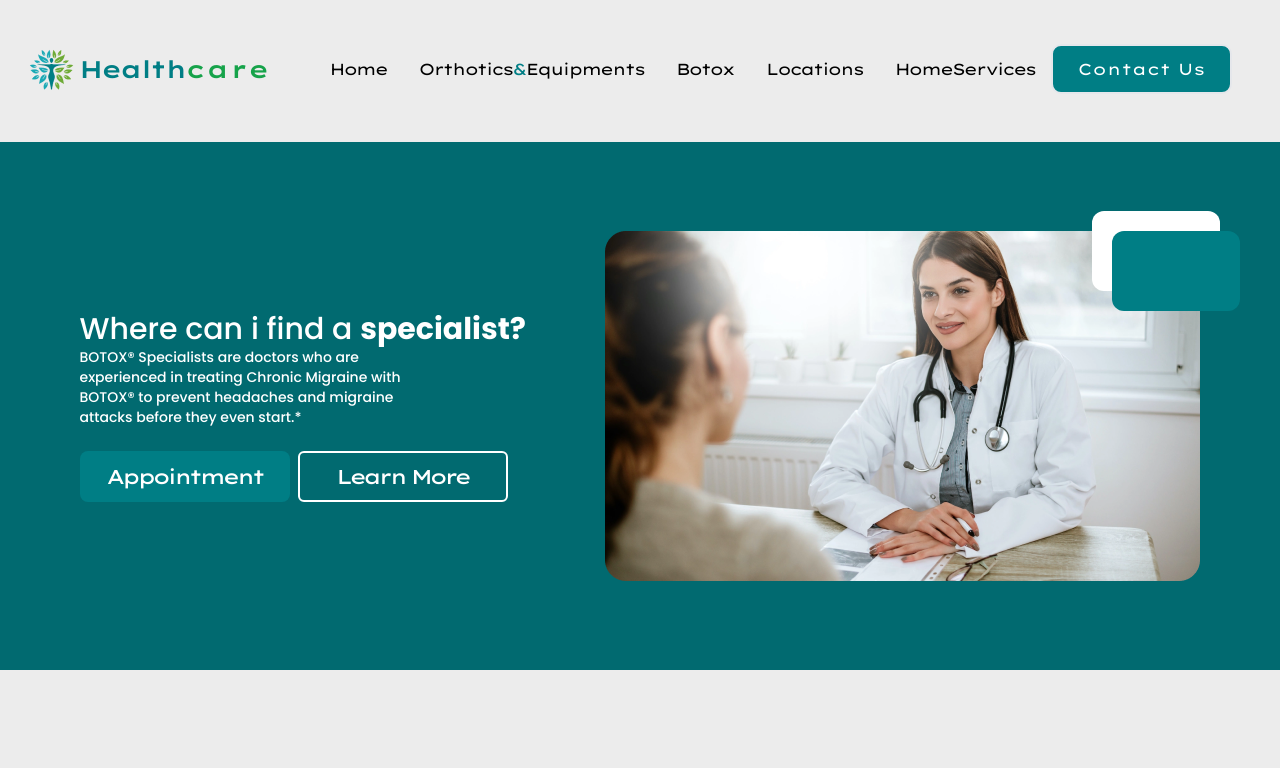
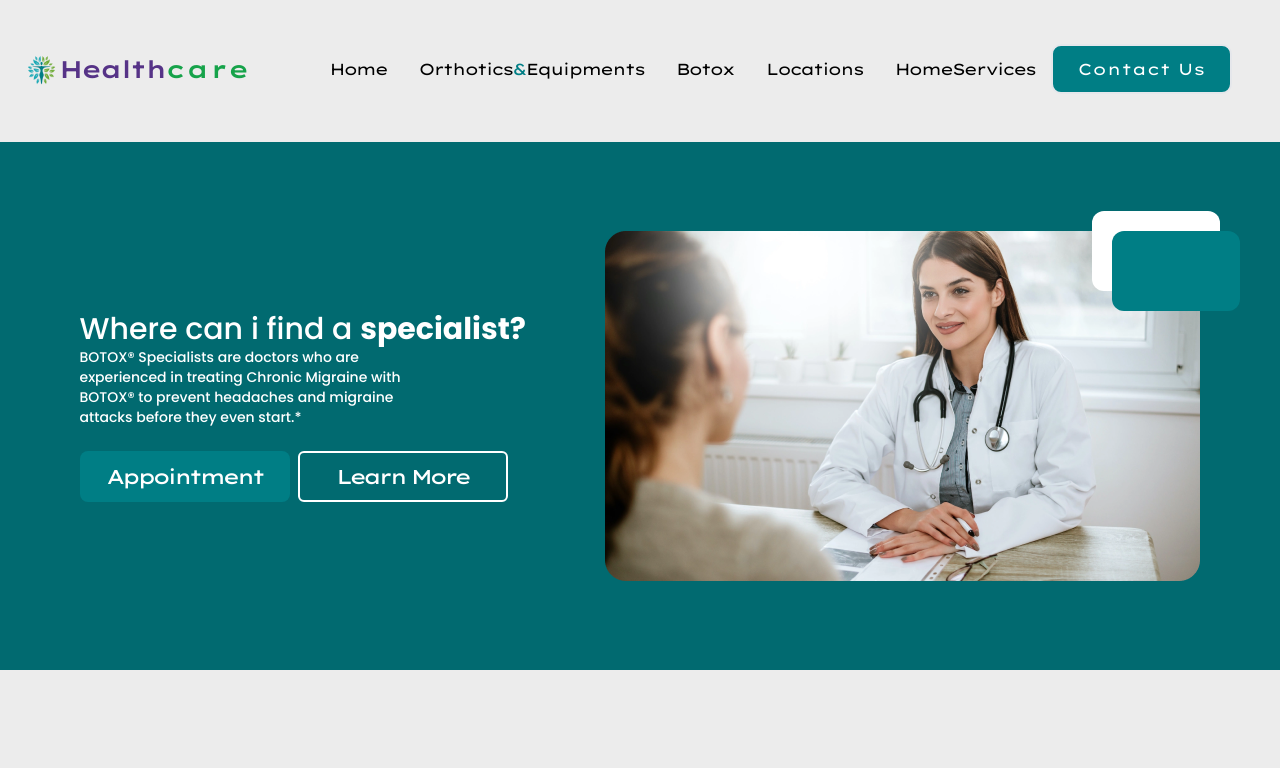
Before and after one commit to RayyanKhan4004/drwebsite, a React (Vite) app: page /Botox in a window 1280 px wide. Shown: the top 768 px of the page. Built offline with nearby package versions, Linux system fonts and the light colour scheme; a web font is replaced by a local one.

Commit message:
Update Navbar.jsx

```diff
--- a/src/components/Navbar.jsx
+++ b/src/components/Navbar.jsx
@@ -60,8 +60,8 @@ function Navbar({ style }) {
             navigate("/");
           }}
         >
-          <img className="" src={Logo} alt="daf" />
-          <p className="letterSpacing text-[#007E85] text-2xl font-semibold">Health</p>
+          <img className="w-[35px] rounded-full h-[35px]" src={Logo} alt="daf" />
+          <p className="letterSpacing text-[#563387] text-2xl font-semibold">Health</p>
           <p className="letterSpacing text-green-600 tracking-wider text-2xl font-semibold">
             care
           </p>
```
